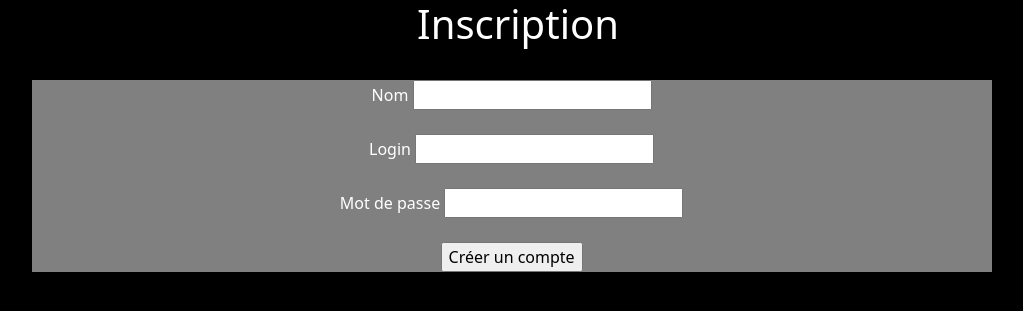
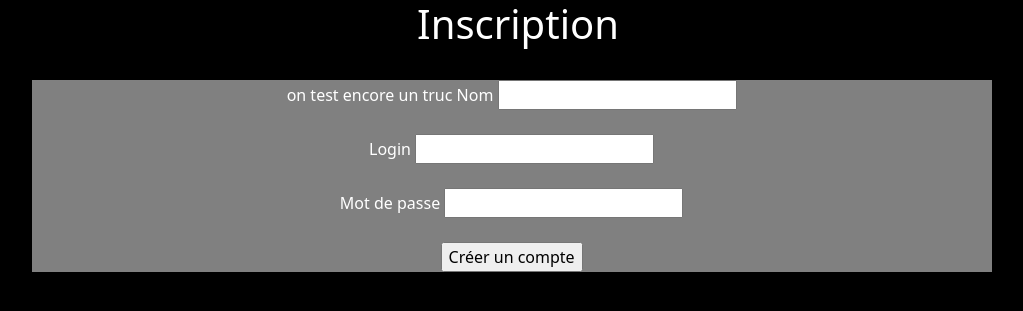
Before and after one commit to BTSPPE/PPE3, a CodeIgniter app: page /ingetis/ in a window 1280 px wide. Shown: the top 311 px of the page, without its empty margins (122-1145 px from the left). Run offline with CodeIgniter, Linux system fonts and the light colour scheme; some libraries are stand-ins or nearby versions.

Commit message:
on
test

encore

un

truc

```diff
--- a/application/views/View_inscription.php
+++ b/application/views/View_inscription.php
@@ -12,6 +12,11 @@
     <body>
         <h1>Inscription</h1><br>
         <p>
+            on
+            test
+            encore
+            un
+            truc
             <label>Nom</label> <input type='text' id='txtNom'><br><br>
             <label>Login</label> <input type='text' id='txtLogin'><br><br>
             <label>Mot de passe</label> <input type='password' id='txtMdp'><br><br>
```
